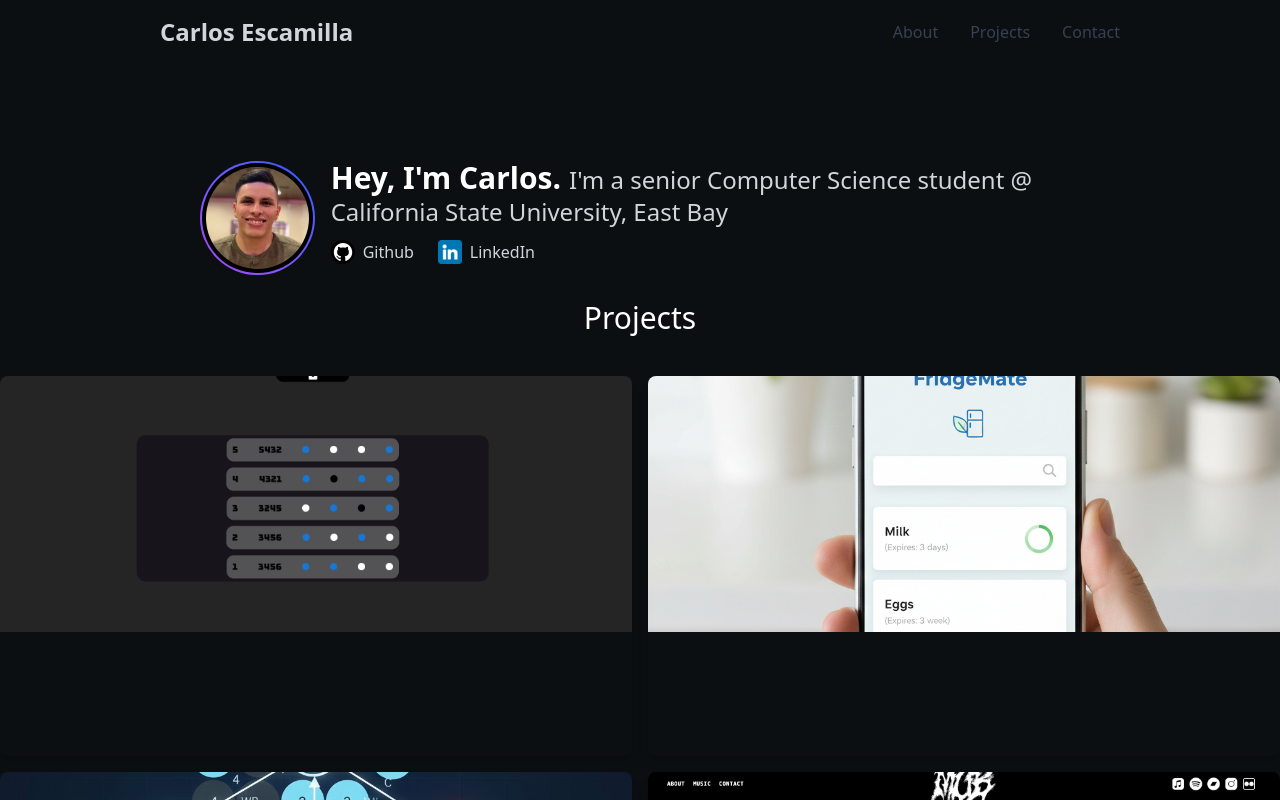
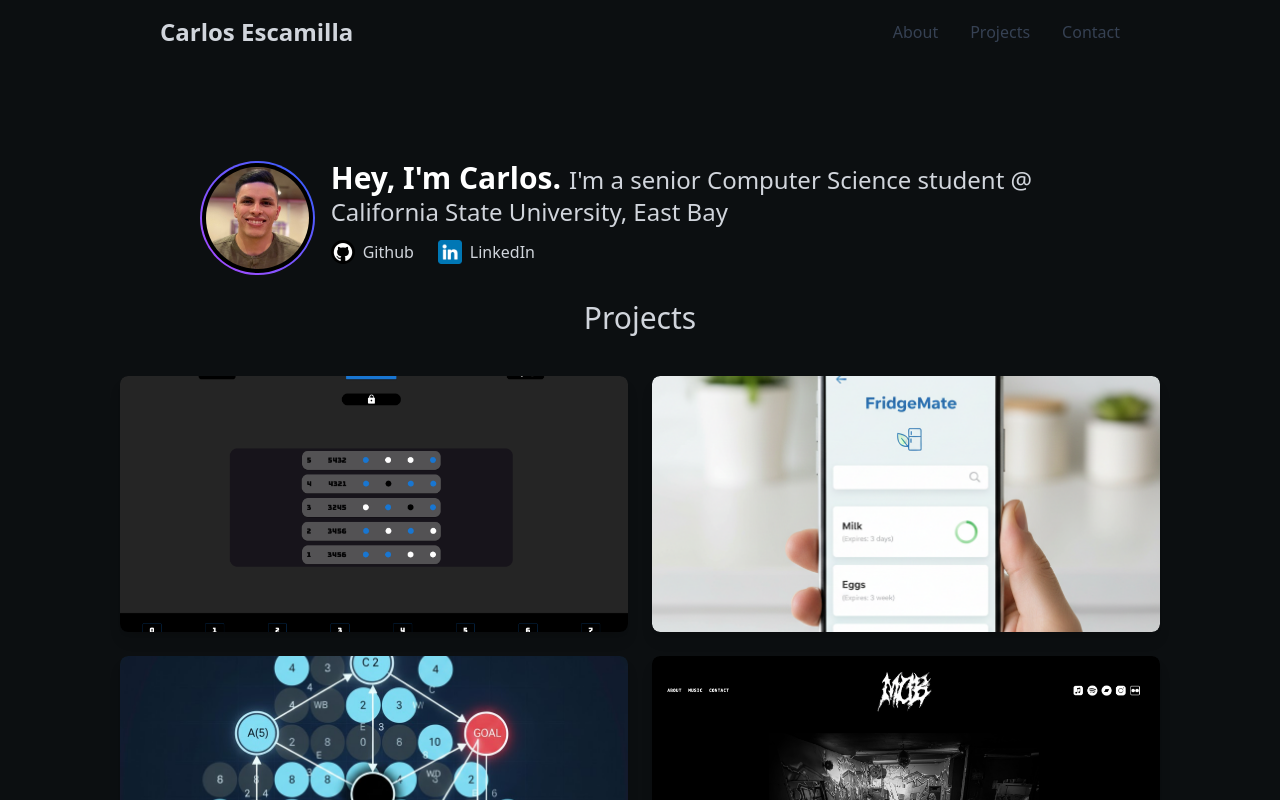
Before and after one commit to carlos-escamilla33/personal-website, a React (Vite) app: page / in a window 1280 px wide. Shown: the top 800 px of the page. Built offline with nearby package versions, Linux system fonts and the light colour scheme.

Commit message:
working on displaying tech stack in project cards

```diff
--- a/src/components/Project.jsx
+++ b/src/components/Project.jsx
@@ -1,38 +1,25 @@
-// {/* <div className="relative overflow-hidden rounded-lg shadow-lg group cursor-pointer">
-//   {/* Image */}
-//   <img
-//     src="your-image.jpg"
-//     alt="Project"
-//     className="w-full h-64 object-cover transition-transform duration-300 group-hover:scale-110"
-//   />
-
-//   {/* Overlay - hidden by default, shows on hover */}
-//   <div className="absolute inset-0 bg-black bg-opacity-0 group-hover:bg-opacity-80 transition-all duration-300 flex items-center justify-center">
-//     <div className="text-white p-6 opacity-0 group-hover:opacity-100 transition-opacity duration-300 text-center">
-//       <h3 className="text-2xl font-bold mb-2">Project Title</h3>
-//       <p className="text-sm mb-4">Brief description of your research or project</p>
-//       <button className="px-4 py-2 bg-white text-black rounded hover:bg-gray-200">
-//         View Details
-//       </button>
-//     </div>
-//   </div>
-// </div> */}
-const Project = ({ title, description, source }) => {
+const Project = ({ title, description, source, link }) => {
   return (
-    <div className="relative overflow-hidden rounded-lg shadow-lg group cursor-pointer">
-      <img
-        src={source}
-        alt=""
-        className="w-full h-64 object-cover transition-transform duration-300 group-hover:scale-110"
-      />
-      <div className="inset-0 bg-opacity-0 group-hover:bg-opacity-80 transition-all duration-300 items-center justify-center">
-        <div className="text-white p-6 opacity-0 group-hover:opacity-100 transition-opacity duration-300 text-center">
-          <h3 className="text-2xl font-bold mb-2">{title}</h3>
-          <p className="text-sm mb-4">{description}</p>
+    <a href={link}>
+      <div className="relative overflow-hidden rounded-lg shadow-lg group cursor-pointer h-64">
+        <img
+          src={source}
+          alt={title}
+          className="w-full h-full object-cover rounded-lg shadow-lg"
+        />
+        <div className="absolute inset-0 bg-black opacity-0 group-hover:opacity-100 transition-opacity duration-300 flex items-center justify-center">
+          <div className="text-gray-300 p-6 text-center">
+            <h3 className="text-2xl font-bold mb-2">{title}</h3>
+            <p className="text-sm">{description}</p>
+          </div>
+          <div class="flex flex-col px-6 pt-4 pb-2">
+                <span class="inline-block bg-gray-200 rounded-full px-3 py-1 text-sm font-semibold text-gray-700 mr-2 mb-2">photography</span>
+                <span class="inline-block bg-gray-200 rounded-full px-3 py-1 text-sm font-semibold text-gray-700 mr-2 mb-2">travel</span>
+                <span class="inline-block bg-gray-200 rounded-full px-3 py-1 text-sm font-semibold text-gray-700 mr-2 mb-2">winter</span>
+            </div>
         </div>
       </div>
-    </div>
+    </a>
   );
 };
-
 export default Project;
--- a/src/components/ProjectsList.jsx
+++ b/src/components/ProjectsList.jsx
@@ -1,43 +1,54 @@
 import {Project} from "./index";
+import mastermindImg from "../assets/mastermind.png";
+import fridgemateImg from "../assets/fridgemateImg.png";
+import dAlgorithmImg from "../assets/D*algorithm.jpg";
+import mobHomePageImg from "../assets/mobHomePage.png";
 
 const projectNames = [
     {
         id: 0,
         title: "MasterMind",
         description: "Web App Game based on a popular code breaking board game",
-        source: "/src/assets/mastermind.png"
+        source: mastermindImg,
+        link:"https://mastermindproject.netlify.app/",
+        techStack: ["React.js", "Material-UI", "Axios"]
     },
     {
         id: 1,
-        title: "Fridge-Mate",
+        title: "Fridge-Mate (In Progress)",
         description: "FullStack Food Expiration Mobile App",
-        source: "/src/assets/fridgemateImg.png"
+        source: fridgemateImg,
+        link: "https://github.com/carlos-escamilla33/fridge-mate-server",
+        techStack: ["React Native", "Node.js", "Express", "PostgreSQL", "JWT", "Bcrypt"]
     },
     {
         id: 2,
         title: "Analysis of ML Based Robotic Anomany Detection",
         description: "Analyzed a robotic anomaly detection paper and proposed a performance improvement",
-        source: "/src/assets/D*algorithm.jpg"
+        source: dAlgorithmImg,
+        link: "https://github.com/carlos-escamilla33/machine_learning_project"
     },
     {
         id: 3,
         title: "MobMentality",
         description: "Responsive website for local San Jose band with integrated music streaming and fan engagement",
-        source: "/src/assets/mobHomePage.png"
+        source: mobHomePageImg,
+        link: "https://github.com/carlos-escamilla33/MobMentality"
     }
 ]
 
 const ProjectsList = () => {
 
     return (
-        <div className="flex flex-col justify-center items-center pt-2">
-            <div className="text-3xl">
+        <div className="flex flex-col justify-center items-center pt-2 pb-10">
+            <div className="text-3xl text-gray-300">
                 <h3>Projects</h3>
             </div>
-            <div className="grid sm: grid-cols-1 md:grid-cols-2 gap-4 pt-10">
+            <div className="grid md:grid-cols-1 lg:grid-cols-2 gap-6 pt-10">
                 {
                     projectNames.map((project, index) => {
-                        return <Project key={index} title={project["title"]} description={project["description"]} source={project["source"]}/>
+                        return <Project key={index} title={project.title}
+                         description={project.description} source={project.source} link={project.link}/>
                     }
                 )}
             </div>
```
